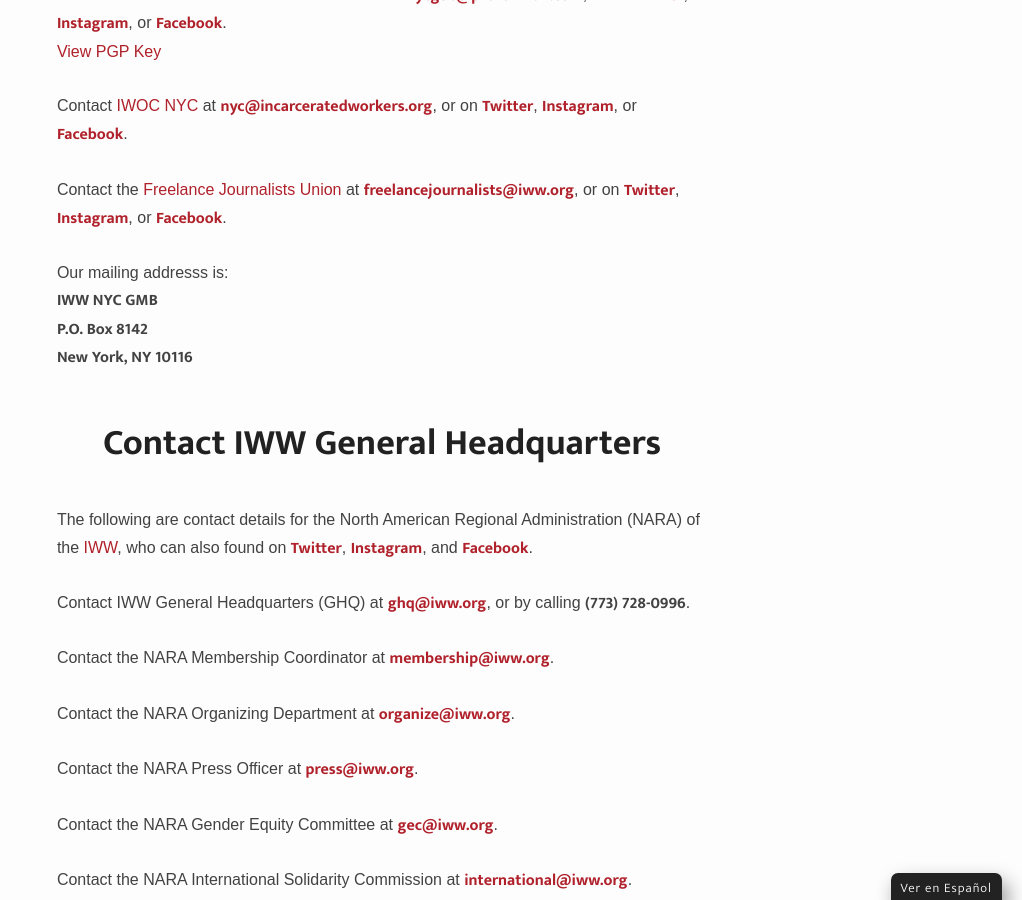
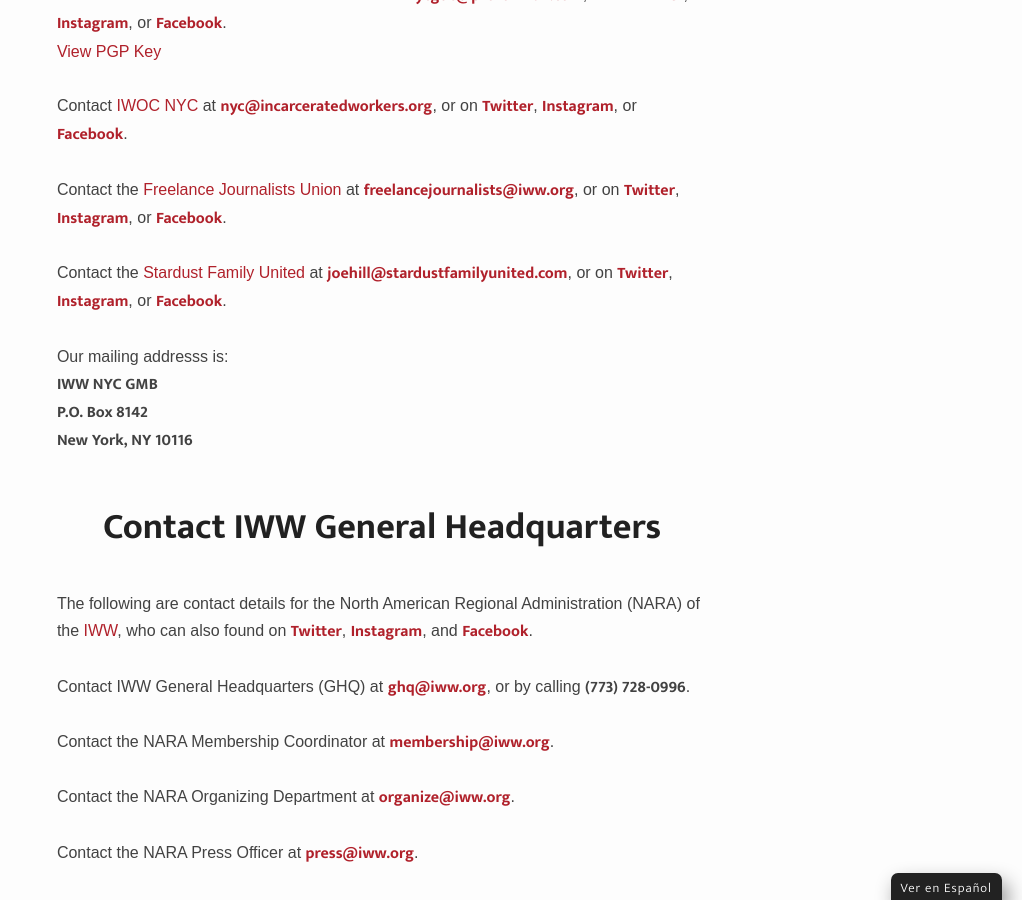
Before and after one commit to IWW-NYC-GMB/iww.nyc, a Jekyll site: the page built from contact.html, in a window 1280 px wide and 900 px high, scrolled down 935 px. Shown: the whole window, without its empty margins (258-1280 px from the left). Built offline with Jekyll 4.4.1, drawn with Linux system fonts in a browser that asks for light colours; some web fonts are replaced.

Commit message:
Update contact.html

```diff
--- a/contact.html
+++ b/contact.html
@@ -62,6 +62,8 @@
 
 Contact the <a href="https://freelancejournalistsunion.org">Freelance Journalists Union</a> at <a href="mailto:freelancejournalists@iww.org"><strong>freelancejournalists@iww.org</strong></a>, or on <a href="https://twitter.com/iwwfju" tagret="_blank"><strong>Twitter</strong></a>, <a href="https://instagram.com/iwwfju" tagret="_blank"><strong>Instagram</strong></a>, or <a href="https://facebook.com/freelancejournalistsunion" tagret="_blank"><strong>Facebook</strong></a>.<br><br>
 
+Contact the <a href="https://www.stardustfamilyunited.com">Stardust Family United</a> at <a href="mailto:joehill@stardustfamilyunited.com"><strong>joehill@stardustfamilyunited.com</strong></a>, or on <a href="https://twitter.com/StardustFamilyU" tagret="_blank"><strong>Twitter</strong></a>, <a href="https://instagram.com/stardustfamilyunited" tagret="_blank"><strong>Instagram</strong></a>, or <a href="https://facebook.com/stardustfamilyunited" tagret="_blank"><strong>Facebook</strong></a>.<br><br>
+
 Our mailing addresss is:<br>
 <strong>IWW NYC GMB<br>
 P.O. Box 8142<br>
```
